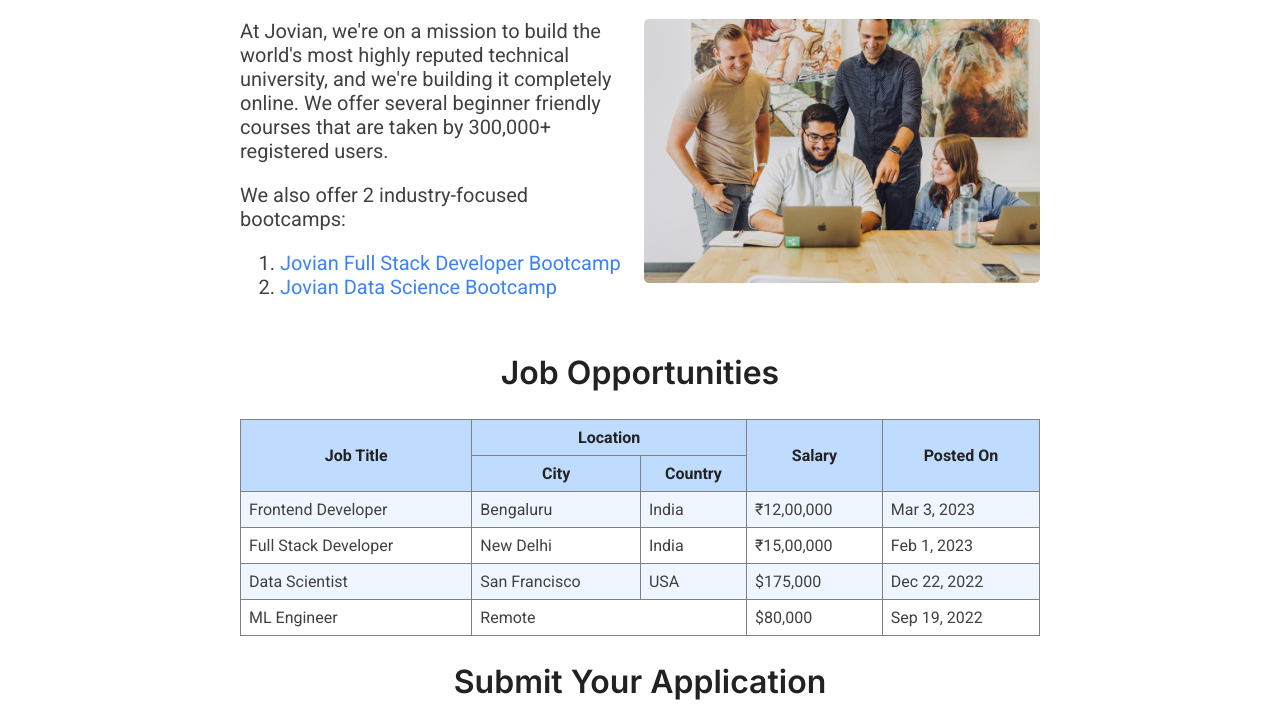
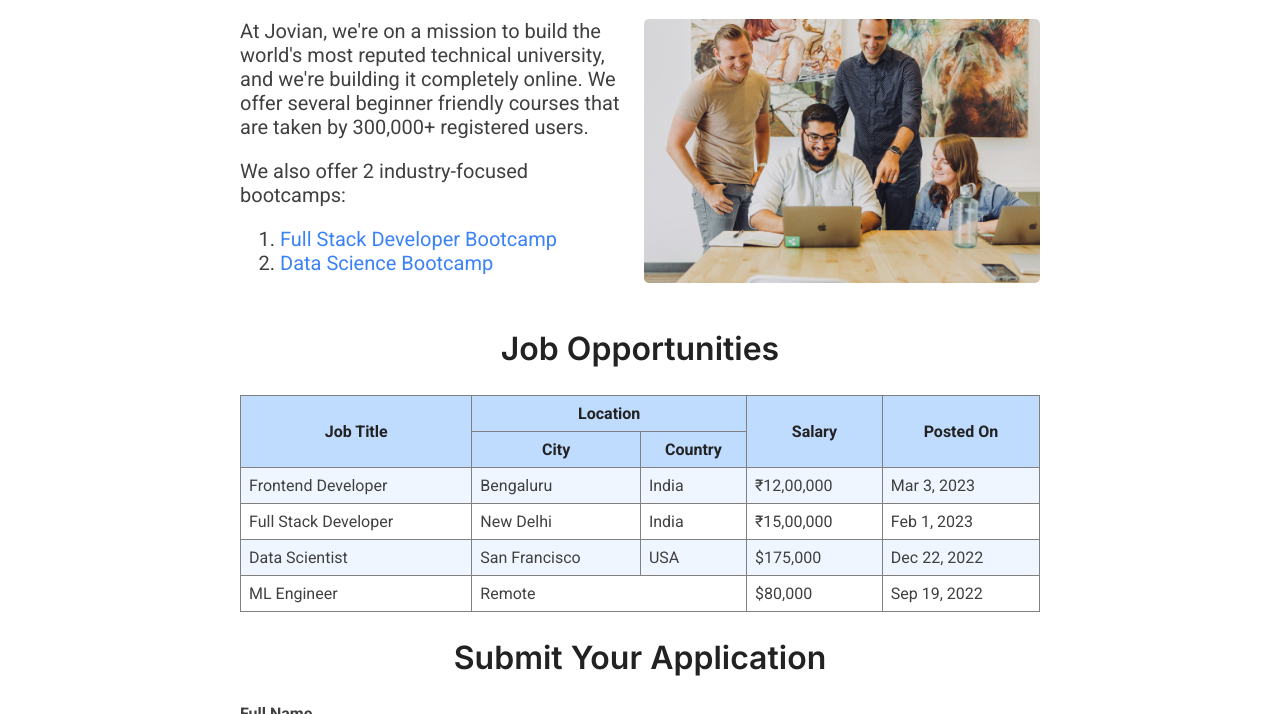
Before and after one commit to kapibaryimba0/jovian-careers-responsive-live, a plain HTML site: page src/index.html in a window 1280 px wide. Shown: the part 386-1100 px from the top of the page. Drawn offline with Linux system fonts and the light colour scheme.

Commit message:
made some changes to index.html

```diff
--- a/src/index.html
+++ b/src/index.html
@@ -29,12 +29,12 @@
         <img src="https://i.imgur.com/m1wXjqw.png" alt="Jovian Logo" id="logo" height="30">
     </div>
     <img id="banner" src="banner.jpg" alt="Banner" height="240">
-    <h1>About Jovian</h1>
+    <h1>Welcome to Jovian</h1>
 
     <div id="about">
         <div id="description">
             <p style="margin-top: 0;">
-                At Jovian, we're on a mission to build the world's most highly reputed technical university, and we're
+                At Jovian, we're on a mission to build the world's most reputed technical university, and we're
                 building
                 it completely online. We offer several beginner friendly courses that are taken by 300,000+ registered
                 users.
@@ -44,12 +44,12 @@
             <ol>
                 <li>
                     <a href="https://www.jovian.com/full-stack-developer-bootcamp">
-                        Jovian Full Stack Developer Bootcamp
+                        Full Stack Developer Bootcamp
                     </a>
                 </li>
                 <li>
                     <a href="https://www.jovian.com/data-science-bootcamp">
-                        Jovian Data Science Bootcamp
+                        Data Science Bootcamp
                     </a>
                 </li>
             </ol>
```
